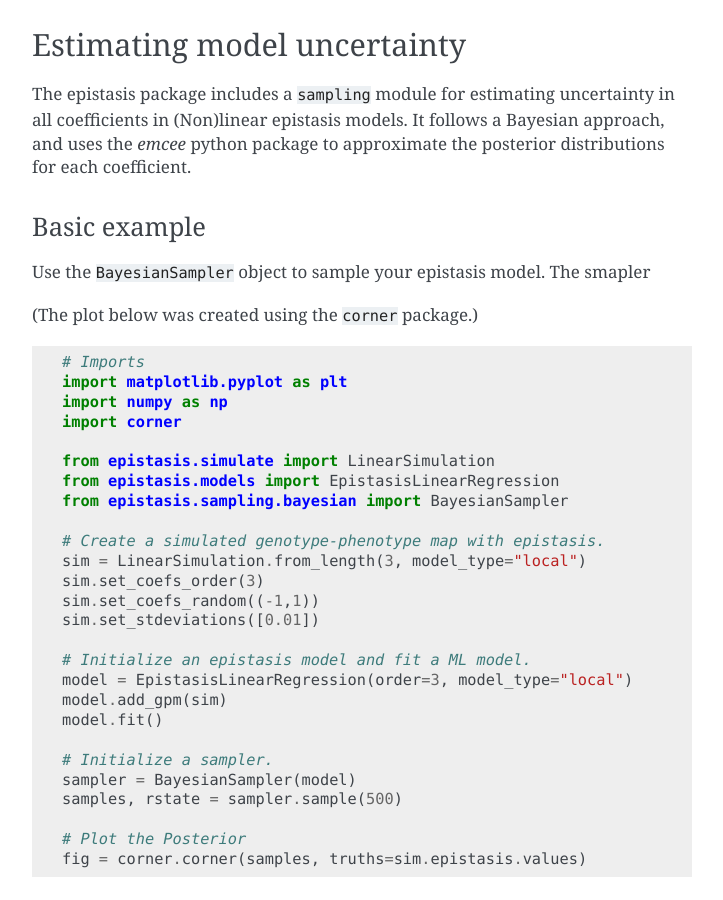
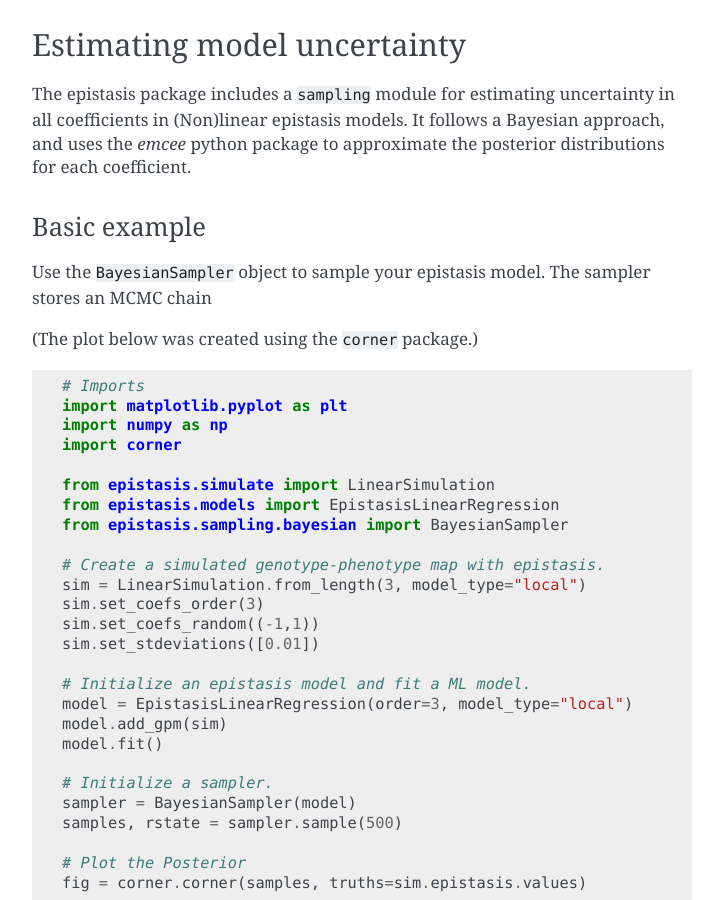
Before and after one commit to harmslab/epistasis, a Sphinx documentation site: the page built from docs/pages/advanced.rst, in a window 1280 px wide and 900 px high, scrolled down 1915 px. Shown: the whole window, without its empty margins (388-1111 px from the left). Built offline with Sphinx 7.4.7, drawn with Linux system fonts in a browser that asks for light colours; pages that are not in the unit, such as notebooks, are missing from menus.

```diff
--- a/docs/pages/advanced.rst
+++ b/docs/pages/advanced.rst
@@ -106,7 +106,8 @@ for each coefficient.
 Basic example
 ~~~~~~~~~~~~~
 
-Use the ``BayesianSampler`` object to sample your epistasis model. The smapler
+Use the ``BayesianSampler`` object to sample your epistasis model. The sampler
+stores an MCMC chain
 
 (The plot below was created using the ``corner`` package.)
 
--- a/setup.py
+++ b/setup.py
@@ -14,7 +14,7 @@ packages = [
 ]
 
 setup(name='epistasis',
-      version='0.3.0',
+      version='0.4.0',
       description='High-order epistasis models for genotype-phenotype maps',
       author='Zach Sailer',
       author_email='zachsailer@gmail.com',
```
